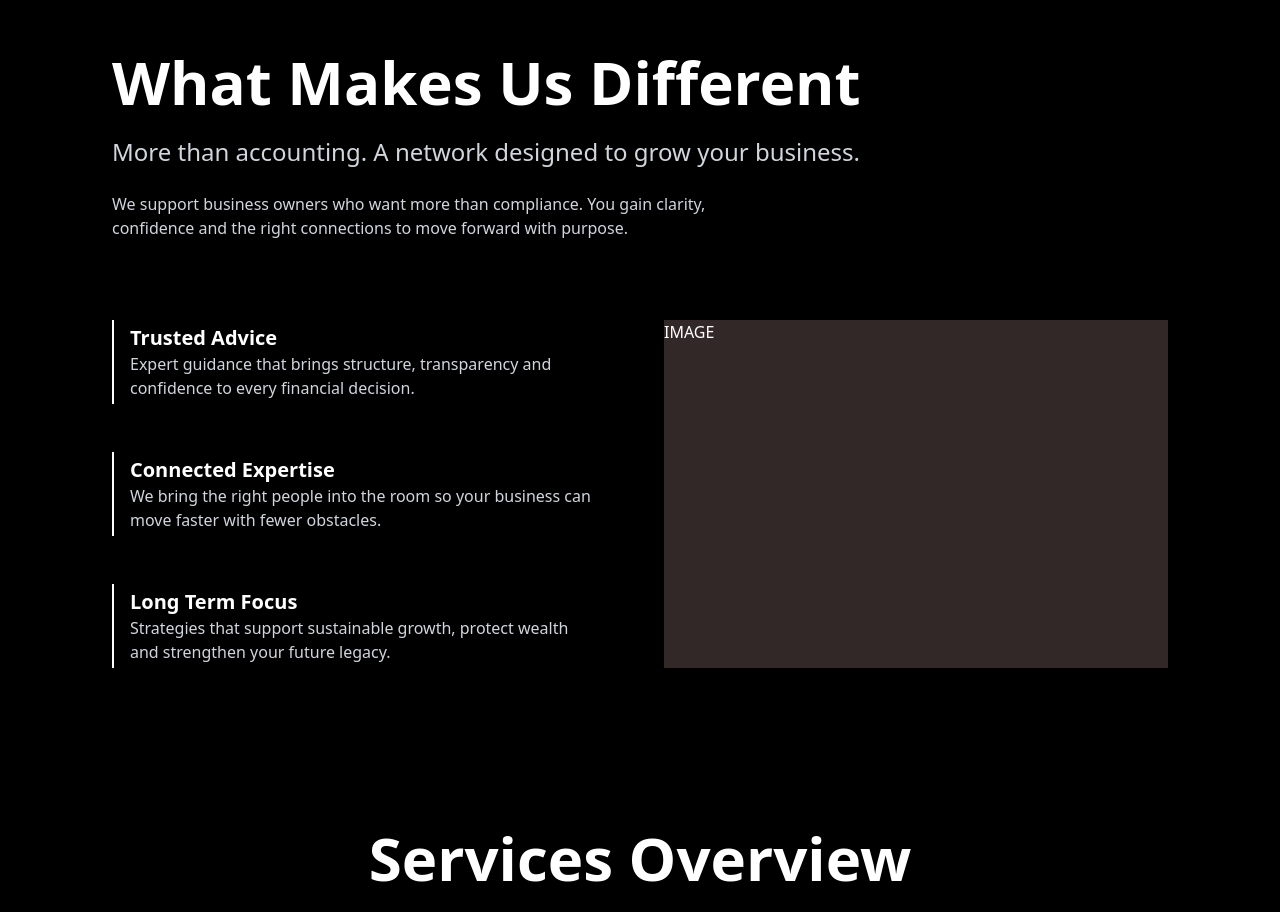
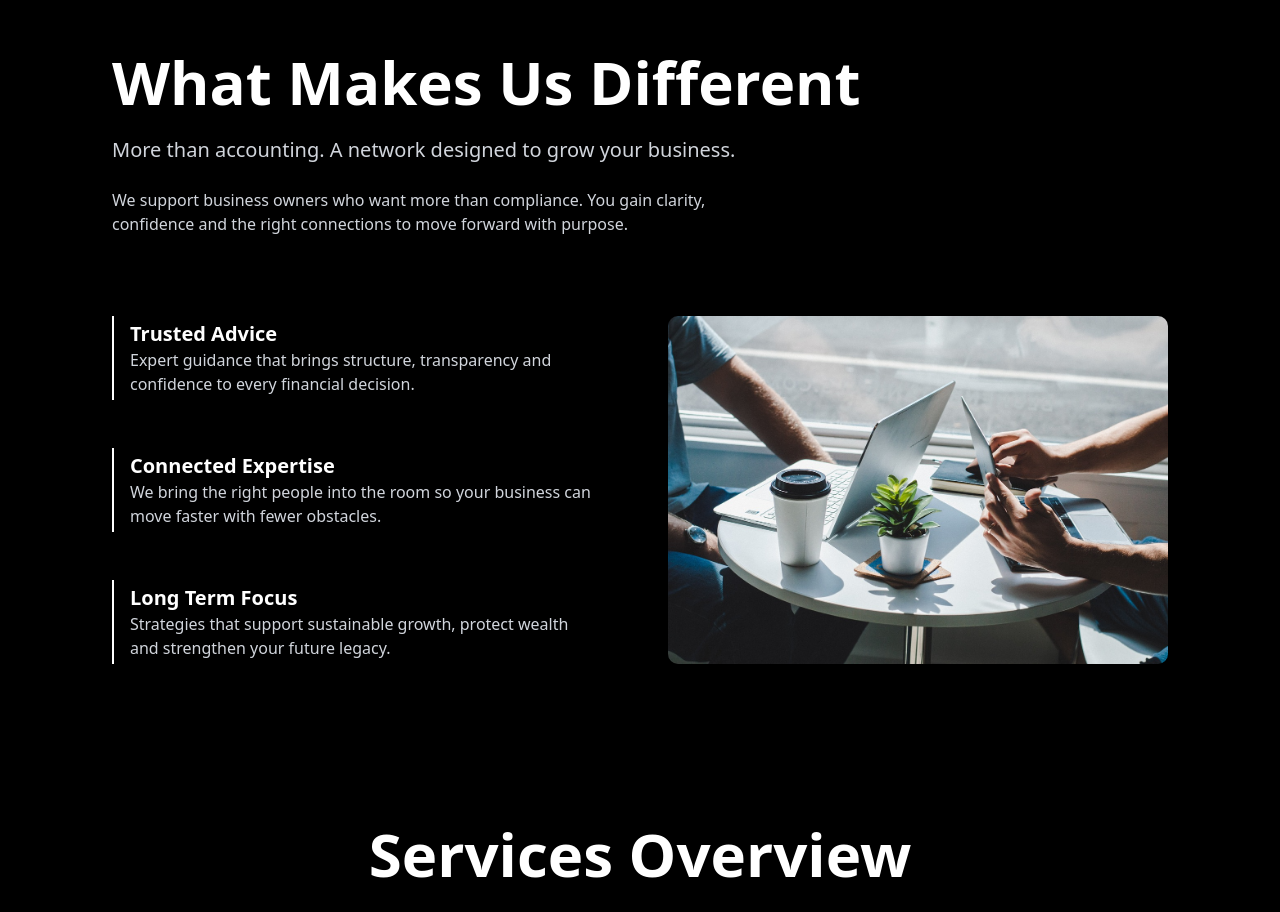
Before and after one commit to KrisD23/abrol, a Next.js app: page / in a window 1280 px wide. Shown: the part 860-1772 px from the top of the page. Built offline with nearby package versions, Linux system fonts and the light colour scheme.

Commit message:
added image in WhatMakesUsDifferent Section

```diff
--- a/src/components/homepage/WhatMakesUsDifferent.tsx
+++ b/src/components/homepage/WhatMakesUsDifferent.tsx
@@ -1,3 +1,4 @@
+import Image from "next/image";
 import React from "react";
 
 const WhatMakesUsDifferent = () => {
@@ -5,7 +6,7 @@ const WhatMakesUsDifferent = () => {
     <section className=" px-28 pt-28 pb-20">
       <div className="flex flex-col  gap-6">
         <h1 className="text-6xl font-semibold ">What Makes Us Different</h1>
-        <p className="text-2xl text-gray-300">
+        <p className="text-xl text-gray-300">
           More than accounting. A network designed to grow your business.
         </p>
         <p className=" text-gray-300 max-w-2xl">
@@ -39,7 +40,15 @@ const WhatMakesUsDifferent = () => {
             </p>
           </div>
         </div>
-        <div className="bg-red-200/20 col-span-6">IMAGE</div>
+        <div className="col-span-6 flex justify-end">
+          <Image
+            src={"/WhatMakesUsDifferent.jpg"}
+            width={500}
+            height={330}
+            alt="What Makes Us w-full h-300 Different"
+            className="object-cover rounded-lg"
+          />
+        </div>
       </div>
     </section>
   );
```
Also changed, not shown: public/WhatMakesUsDifferent.jpg (added).
